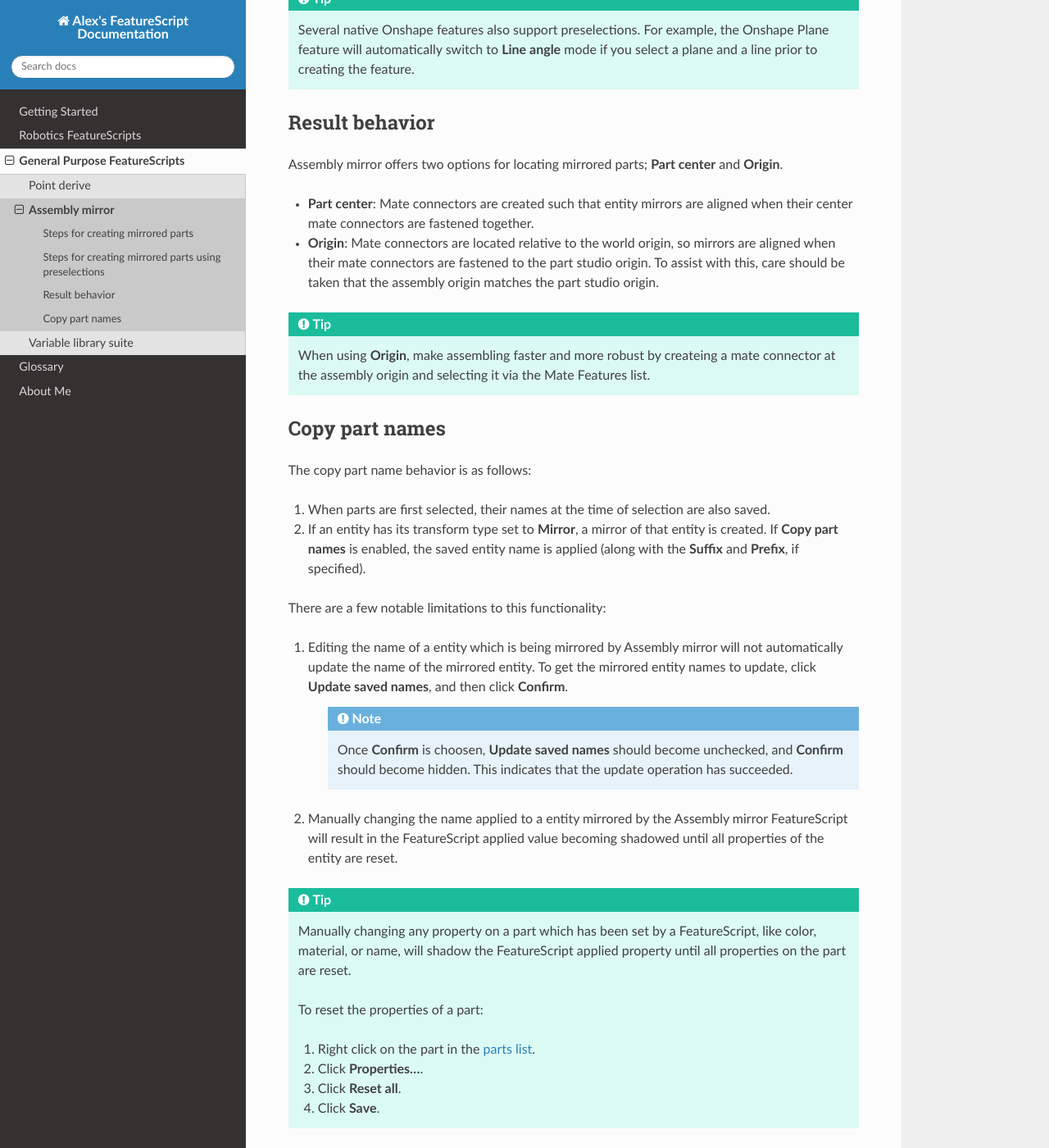
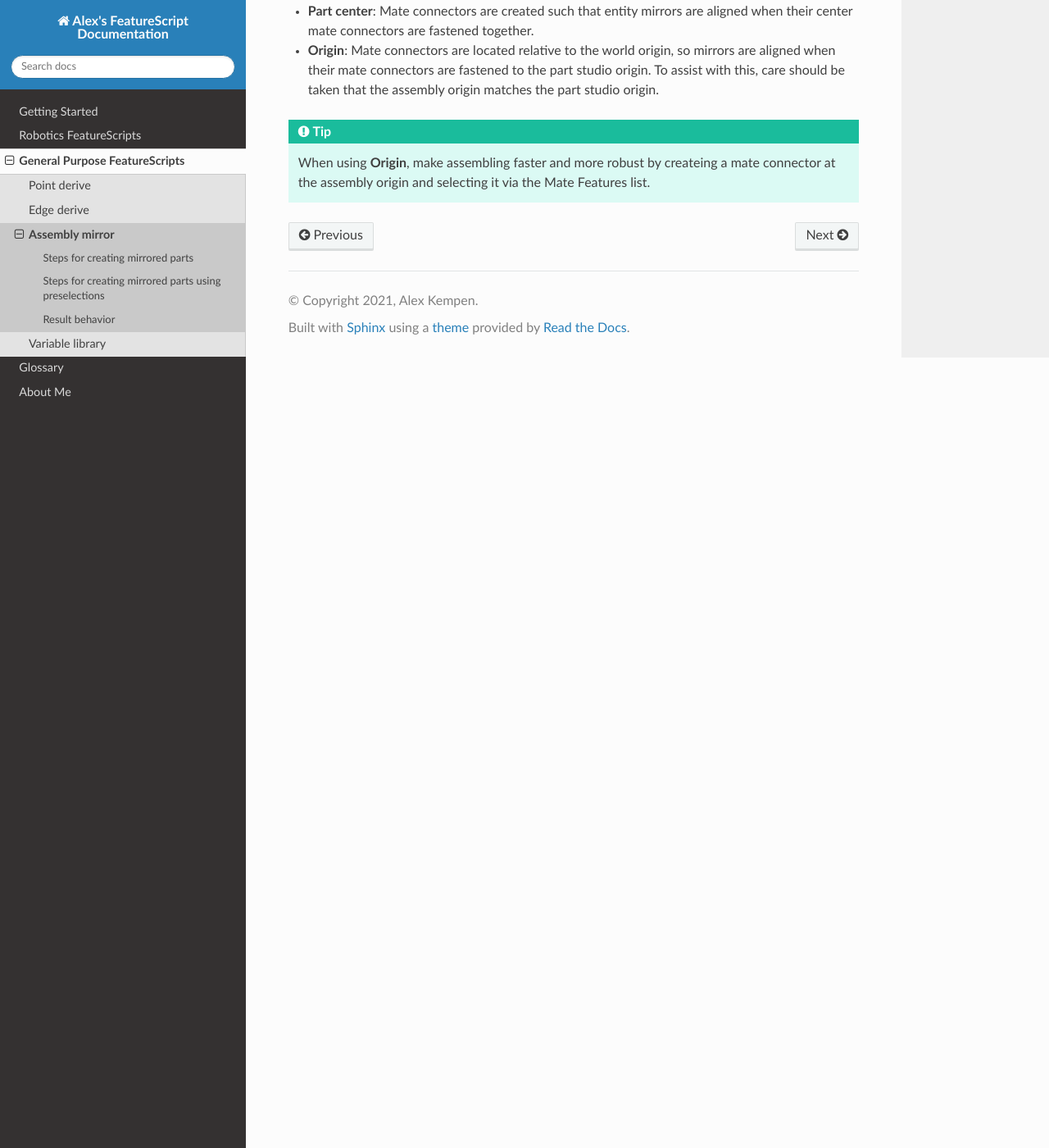
Before and after one commit to AlexKempen/Alex_FeatureScript_Documentation, a Sphinx documentation site: the page built from source/general/assembly-mirror.rst, in a window 1280 px wide and 1400 px high, scrolled down 4052 px. Shown: the whole window at 82% size. Built offline with Sphinx 7.4.7 and the Read the Docs theme 2.0.0, drawn with Linux system fonts in a browser that asks for light colours; some of the changed text lies outside the part shown.

```diff
--- a/source/general/assembly-mirror.rst
+++ b/source/general/assembly-mirror.rst
@@ -56,16 +56,8 @@
     .. note::
         The transform type will only be computed automatically when a feature is first selected. If you make changes to the part later on, you may need to reselect the part or update the transform type manually.
 
-#. Choose whether to **Copy part names** to the mirrored versions of entities.
-
-    If you've chosen **Copy part names**, you may also specify:
-
-    * A **Prefix** and **Suffix** to add to every mirrored part name
-    * **Update saved names** (and then **Confirm**) to update the internally saved names of every part
-
-    .. seealso::
-        :ref:`copy-part-names` for more information.
-
+#. Choose whether to **Add prefix and suffix** to the mirrored versions of entities.
+#. If **Add prefix and suffix** is selected and the name of the part is changed, the name of the mirrored part may not update to match the change. This can be fixed by selecting **Update saved names**, and then **Confirm**, to update the internally saved names of every part
 #. |confirm-feature|
 
 .. image:: assemblyMirrorUI.png
@@ -119,31 +111,3 @@
 
 .. tip::
     When using **Origin**, make assembling faster and more robust by createing a mate connector at the assembly origin and selecting it via the Mate Features list.
-
-.. _copy-part-names:
-
-Copy part names
----------------
-The copy part name behavior is as follows:
-
-#. When parts are first selected, their names at the time of selection are also saved.
-#. If an entity has its transform type set to **Mirror**, a mirror of that entity is created. If **Copy part names** is enabled, the saved entity name is applied (along with the **Suffix** and **Prefix**, if specified).
-
-There are a few notable limitations to this functionality:
-
-#. Editing the name of a entity which is being mirrored by Assembly mirror will not automatically update the name of the mirrored entity. To get the mirrored entity names to update, click **Update saved names**, and then click **Confirm**.
-
-    .. note::
-        Once **Confirm** is choosen, **Update saved names** should become unchecked, and **Confirm** should become hidden. This indicates that the update operation has succeeded.
-
-#. Manually changing the name applied to a entity mirrored by the Assembly mirror FeatureScript will result in the FeatureScript applied value becoming shadowed until all properties of the entity are reset.
-
-.. tip::
-    Manually changing any property on a part which has been set by a FeatureScript, like color, material, or name, will shadow the FeatureScript applied property until all properties on the part are reset.
-
-    To reset the properties of a part:
-
-    #. Right click on the part in the :term:`parts list<Parts list>`.
-    #. Click **Properties...**.
-    #. Click **Reset all**.
-    #. Click **Save**.
--- a/source/general/general.rst
+++ b/source/general/general.rst
@@ -5,5 +5,6 @@
 
 .. toctree::
    point-derive
+   edge-derive
    assembly-mirror
-   variable-library-suite
+   variable-library
--- a/source/general/point-derive.rst
+++ b/source/general/point-derive.rst
@@ -29,14 +29,14 @@
     .. note::
         If your selections to derive don't have any attatched mate connectors, no selectable points will appear.
 
-#. If desired, specify a new primary axis to use (**Z axis**, **Y axis**, **X axis**).
 #. Use |flip| and |rotate| to reorient **Entities to import** as needed.
+#. Choose whether to **Move** derived entities relative to their respective **Locations**.
 #. Choose whether to **Delete planes and sketches** from **Entities to import**.
 #. Choose whether to **Delete mate connectors** from **Entities to import**.
 #. If desired, specify a part boolean operation (**Add**, **Remove**, or **Intersect**) and select a **Merge scope** (or choose **Merge with all**) to boolean parts in **Entities to import** to existing parts in the part studio.
 #. |confirm-feature|
 
-.. image:: pointDeriveUI.png
+.. image:: pointDeriveUIV2.png
         :width: 40%
         :align: center
         :alt: The point derive user interface
```
Also changed, not shown: source/general/variable-library-suite.rst (deleted, +0 -7 lines), source/general/variable-library.rst (added, +77 -0 lines), source/general/assemblyMirrorUI.png, source/general/pointDeriveUI.png (deleted), source/general/variableLibraryAutoUI.png (added), source/general/variableLibraryTable.png (added), source/general/variableLibraryUse.png (added).
